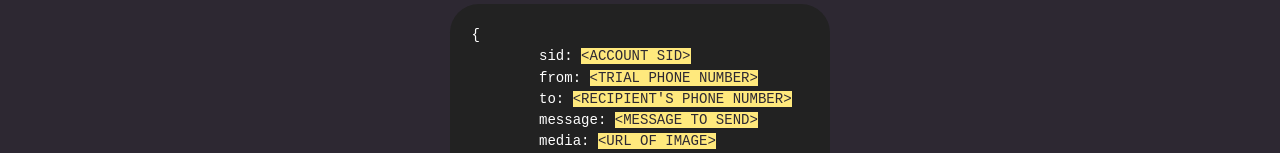
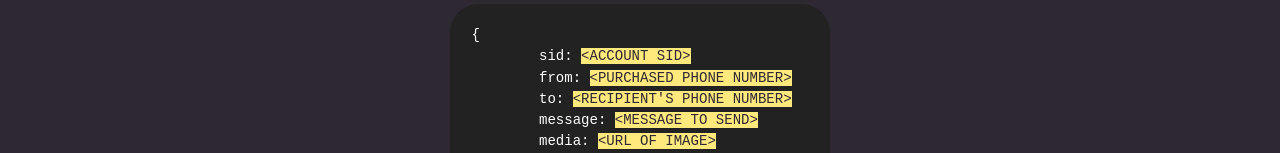
Before and after one commit to creemy0cheesekake/whatsapp-production-docs, a plain HTML site: page index.html in a window 1280 px wide. Shown: the part 1834-1987 px from the top of the page. Drawn offline with nearby package versions, Linux system fonts and the light colour scheme.

Commit message:
fixed error

```diff
--- a/index.html
+++ b/index.html
@@ -63,7 +63,7 @@
 					<code class="noformat">
 {
 	sid: <span class="placeholders">&lt;ACCOUNT SID&gt;</span>
-	from: <span class="placeholders">&lt;TRIAL PHONE NUMBER&gt;</span>
+	from: <span class="placeholders">&lt;PURCHASED PHONE NUMBER&gt;</span>
 	to: <span class="placeholders">&lt;RECIPIENT'S PHONE NUMBER&gt;</span>
 	message: <span class="placeholders">&lt;MESSAGE TO SEND&gt;</span>
 	media: <span class="placeholders">&lt;URL OF IMAGE&gt;</span>
```
